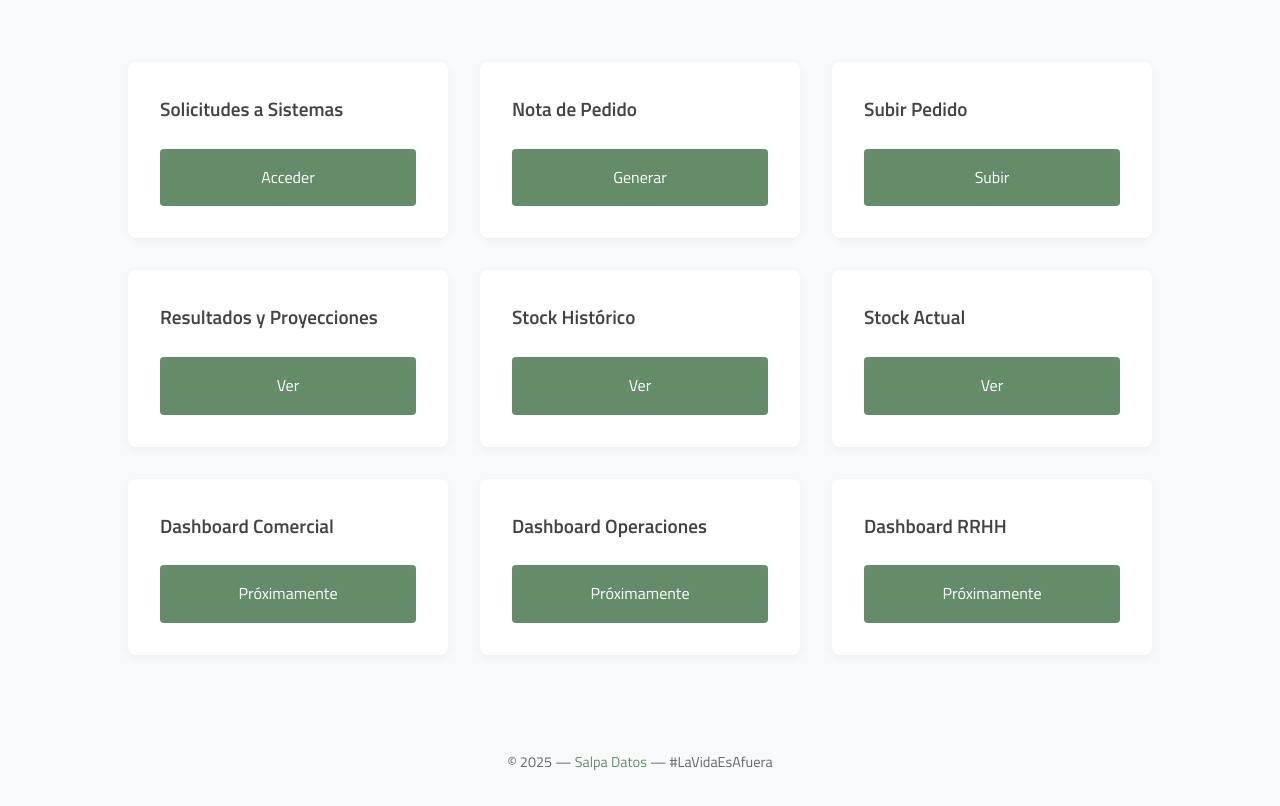
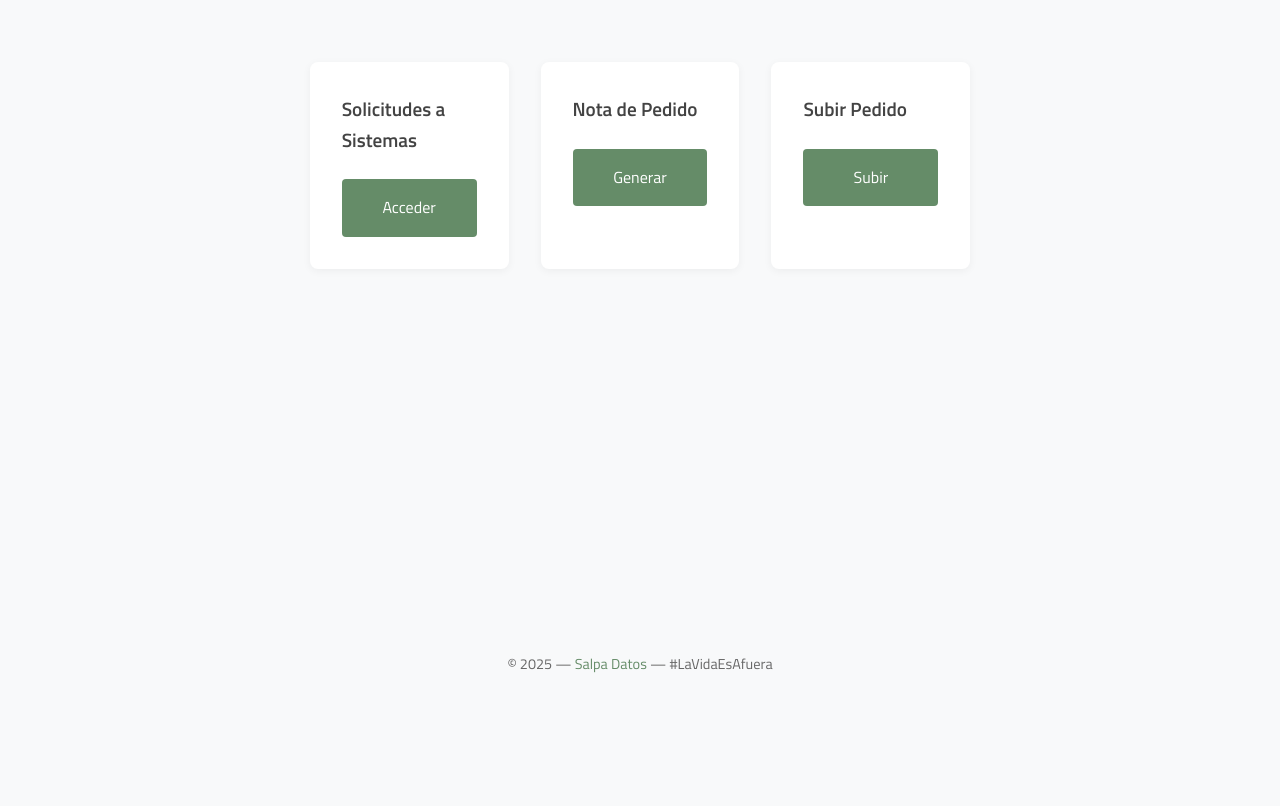
Before and after one commit to salpasistemas/ventas, a plain HTML site: page index.html in a window 1280 px wide. Shown: the part 92-898 px from the top of the page. After the commit the page ends 800 px from the top, so only its background shows below. Drawn offline with Linux system fonts and the light colour scheme.

Commit message:
refactor_remove_old_cards

```diff
--- a/index.html
+++ b/index.html
@@ -140,30 +140,7 @@
                 <h2 class="dashboard-title">Subir Pedido</h2>
                 <a href="#" class="dashboard-link">Subir</a>
             </div>
-            <div class="dashboard-item">
-                <h2 class="dashboard-title">Resultados y Proyecciones</h2>
-                <a href="https://docs.google.com/spreadsheets/d/1SHHFb_UFKUWh9kk7cTbrprf2nlCp5gLzCuSRYCdh61w/edit?gid=495542419#gid=495542419" class="dashboard-link" target="_blank">Ver</a>
-            </div>
-            <div class="dashboard-item">
-                <h2 class="dashboard-title">Stock Histórico</h2>
-                <a href="https://lookerstudio.google.com/reporting/e9117bce-fdca-4a3f-afc8-725c50b65448/page/page_12345?s=qedPEN0mISY" class="dashboard-link" target="_blank">Ver</a>
-            </div>
-            <div class="dashboard-item">
-            <h2 class="dashboard-title">Stock Actual</h2>
-            <a href="https://lookerstudio.google.com/reporting/493964e7-7416-45f8-9806-dc37e484c981/page/28pEF" class="dashboard-link" target="_blank">Ver</a>
-            </div>
-            <div class="dashboard-item">
-                <h2 class="dashboard-title">Dashboard Comercial</h2>
-                <a href="#" class="dashboard-link" target="_blank">Próximamente</a>
-            </div>
-            <div class="dashboard-item">
-                <h2 class="dashboard-title">Dashboard Operaciones</h2>
-                <a href="#" class="dashboard-link" target="_blank">Próximamente</a>
-            </div>
-            <div class="dashboard-item">
-                <h2 class="dashboard-title">Dashboard RRHH</h2>
-                <a href="#" class="dashboard-link" target="_blank">Próximamente</a>
-            </div>
+
         </div>
     </div>
     <footer>
```
